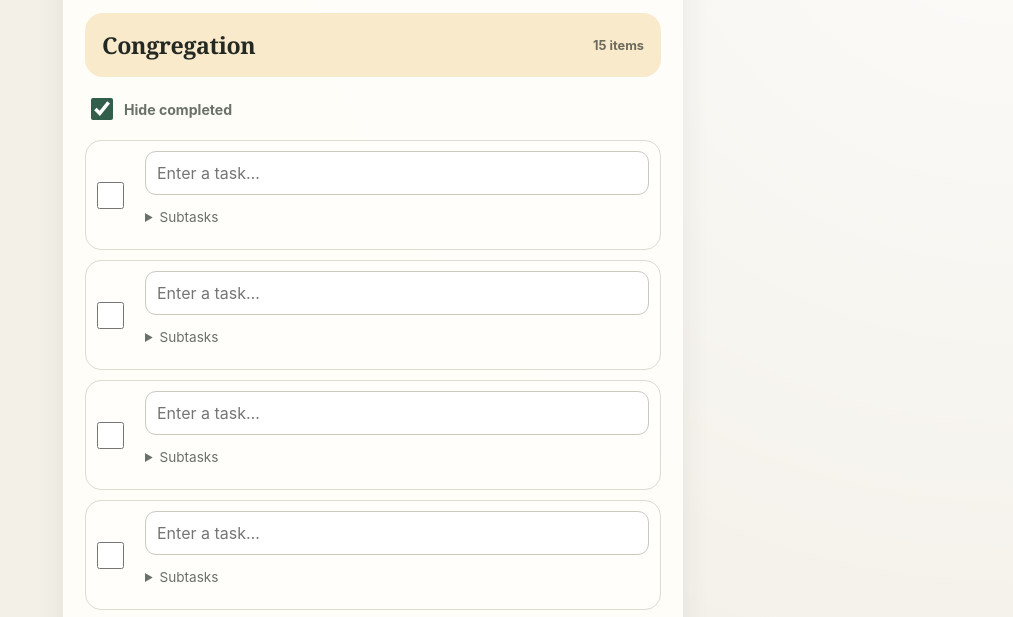
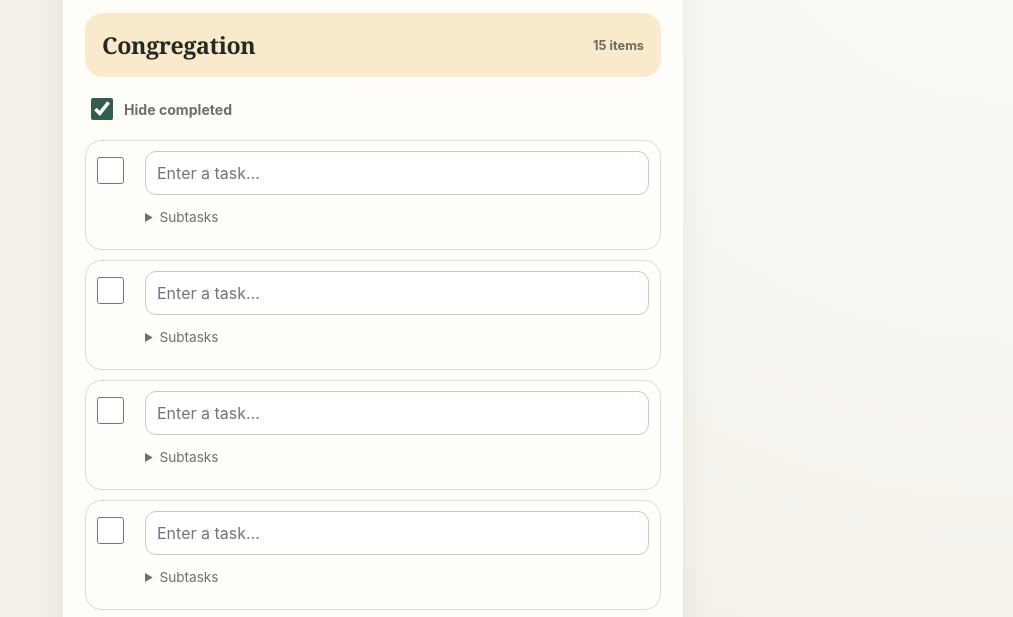
Before and after one commit to ErikEhresman-ST1987/personal-dashboard, a plain HTML site: page index.html in a window 1280 px wide. Both pictures are taken after a click on the button "Congregation". Shown: the part 173-790 px from the top of the page, without its empty margins (267-1280 px from the left). Drawn offline with Linux system fonts and the light colour scheme.

Commit message:
Allow Congregation cards to expand for all three subtasks

```diff
--- a/index.html
+++ b/index.html
@@ -245,6 +245,8 @@
       overflow: hidden;
     }
 
+    .month .task { max-height: none; align-items: start; }
+    .month .task > .check { align-self: start; margin-top: 6px; }
     .congregation-subtasks summary { cursor:pointer; min-height:44px; line-height:44px; color:var(--muted); font-size:.85rem; }
     .congregation-subtask { display:grid; grid-template-columns:32px minmax(0,1fr); align-items:center; gap:8px; margin-top:6px; }
     .congregation-subtask input:checked + input { text-decoration:line-through; }
```
